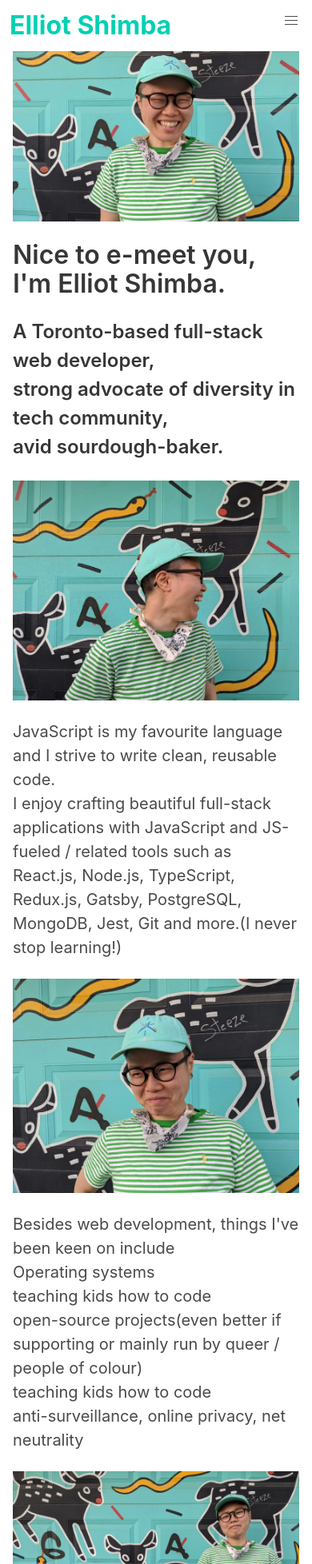
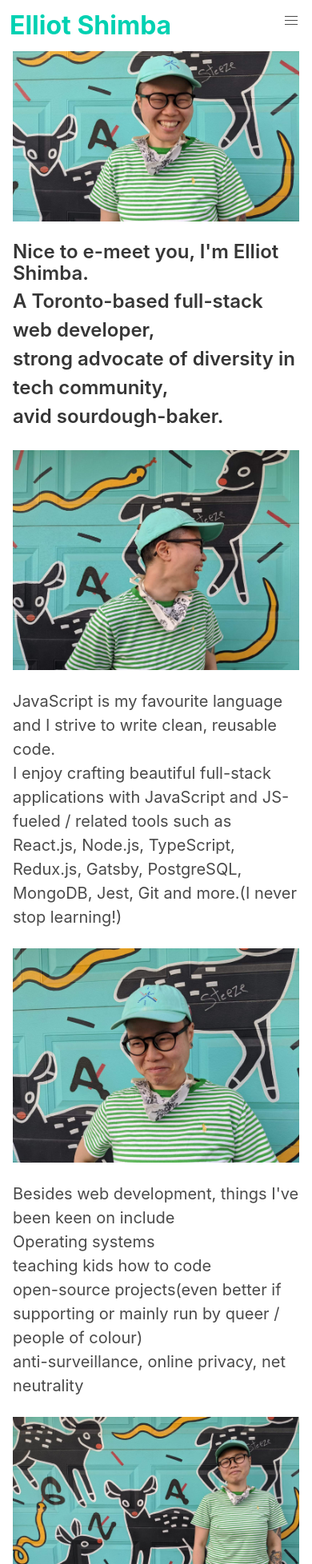
Before and after one commit to JapaneseMayonnaise/shimbaofficial-gatsby, a Gatsby site: page /about in a window 390 px wide. Shown: the top 1956 px of the page at 80% size. Built offline with nearby package versions, Linux system fonts and the light colour scheme; Gatsby itself is replaced by a stand-in of ours.

Commit message:
narrowed about title margin bottom when touch device

```diff
--- a/src/pages/about.js
+++ b/src/pages/about.js
@@ -15,7 +15,7 @@ export default function About({data}) {
          <SEO title="About" />
             <section className="section">
                <div className="container">
-                  <div className="columns is-multiline is-vcentered">
+                  <div className="columns is-multiline is-vcentered reverse-column-order">
                      {/* <div className={`column is-two-thirds is-offset-one-third ${style.debugger}`}>
                         <h1 className="title is-size-2 is-size-3-touch">
                            Nice to e-meet you, I'm Elliot Shimba.
@@ -28,7 +28,7 @@ export default function About({data}) {
                            />
                      </div>
                      <div className={`column is-two-thirds ${style.debugger}`}>
-                        <h1 className="title is-size-2 is-size-3-touch">
+                        <h1 className={`title is-size-2 is-size-4-touch ${style.h1Margin}`}>
                            Nice to e-meet you, I'm Elliot Shimba.
                         </h1>
                         <h2 className={`title is-size-2 is-size-4-touch ${style.textVerticalSpacing}`}>
@@ -67,7 +67,6 @@ export default function About({data}) {
                               <li>Operating systems</li>
                               <li>teaching kids how to code</li>
                               <li>open-source projects(even better if supporting or mainly run by queer / people of colour)</li>
-                              <li>teaching kids how to code</li>
                               <li>anti-surveillance, online privacy, net neutrality</li>
                            </ul>
                         </p>
--- a/src/pages/about.module.css
+++ b/src/pages/about.module.css
@@ -5,3 +5,9 @@
 .textVerticalSpacing {
    line-height: 150%;
 }
+
+@media screen and (max-width: 434px) {
+   .h1Margin {
+      margin-bottom: 4px !important;
+   }
+ }
```
